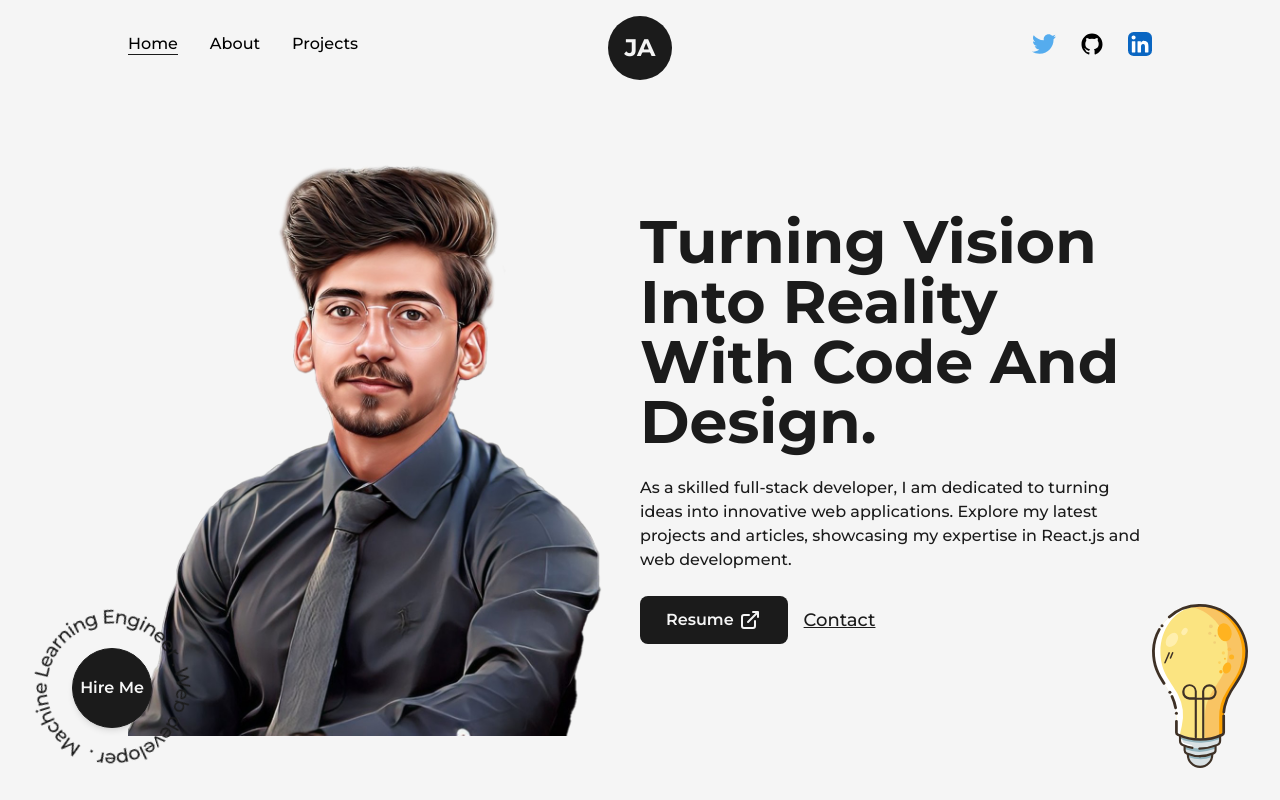
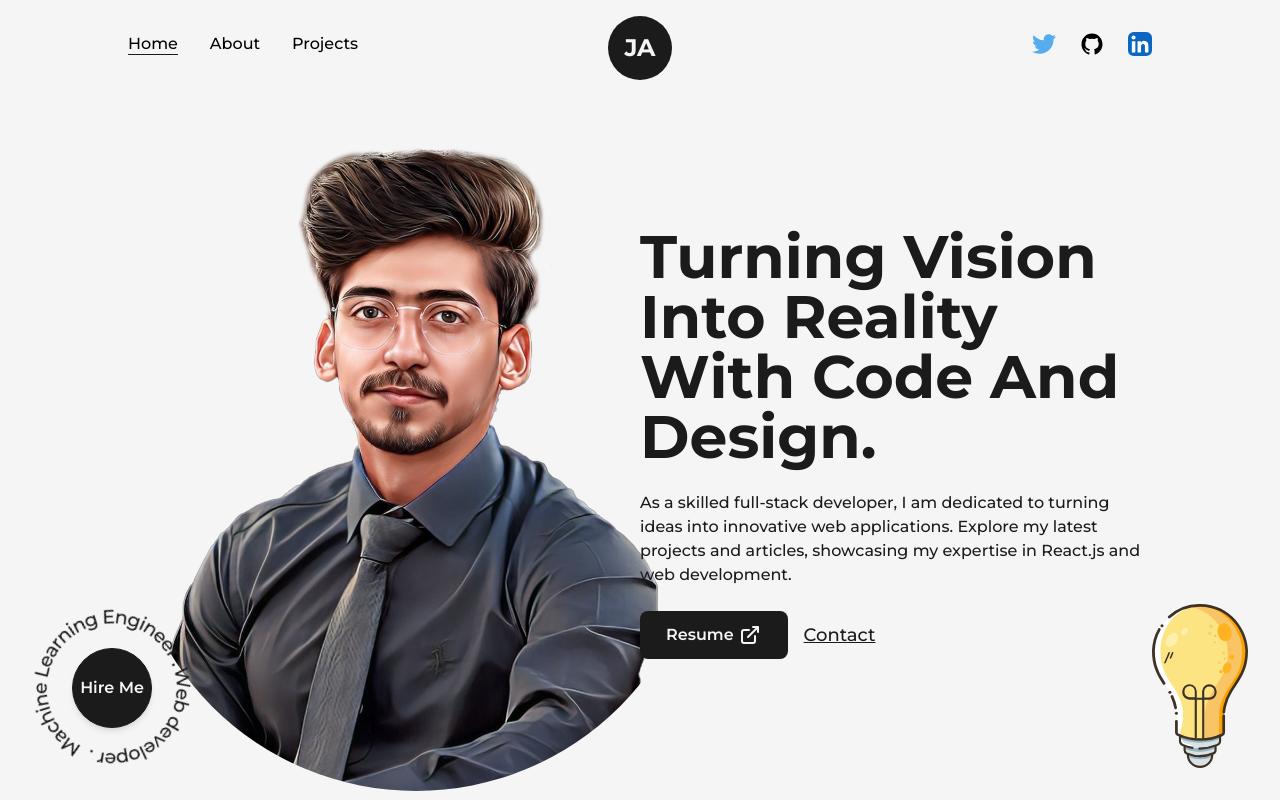
Before and after one commit to junaid-1013/JunaidPortfolio, a Next.js app: page / in a window 1280 px wide. Shown: the top 800 px of the page. Built offline with nearby package versions, Linux system fonts and the light colour scheme.

Commit message:
Update index.js

```diff
--- a/src/pages/index.js
+++ b/src/pages/index.js
@@ -21,7 +21,7 @@ export default function Home() {
         <Layout className='pt-0'>
           <div className='flex items-center justify-between w-full'>
             <div className='w-1/2'>
-              <Image src={profilePic} alt="Junaid" className="w-full h-auto" />
+              <Image src={profilePic} alt="Junaid" className="max-w-xl h-auto rounded-full" />
             </div>
             <div className='w-1/2 flex flex-col items-center self-center'>
               <AnimatedText text="Turning Vision Into Reality With Code And Design." className='!text-6xl !text-left' />
```
